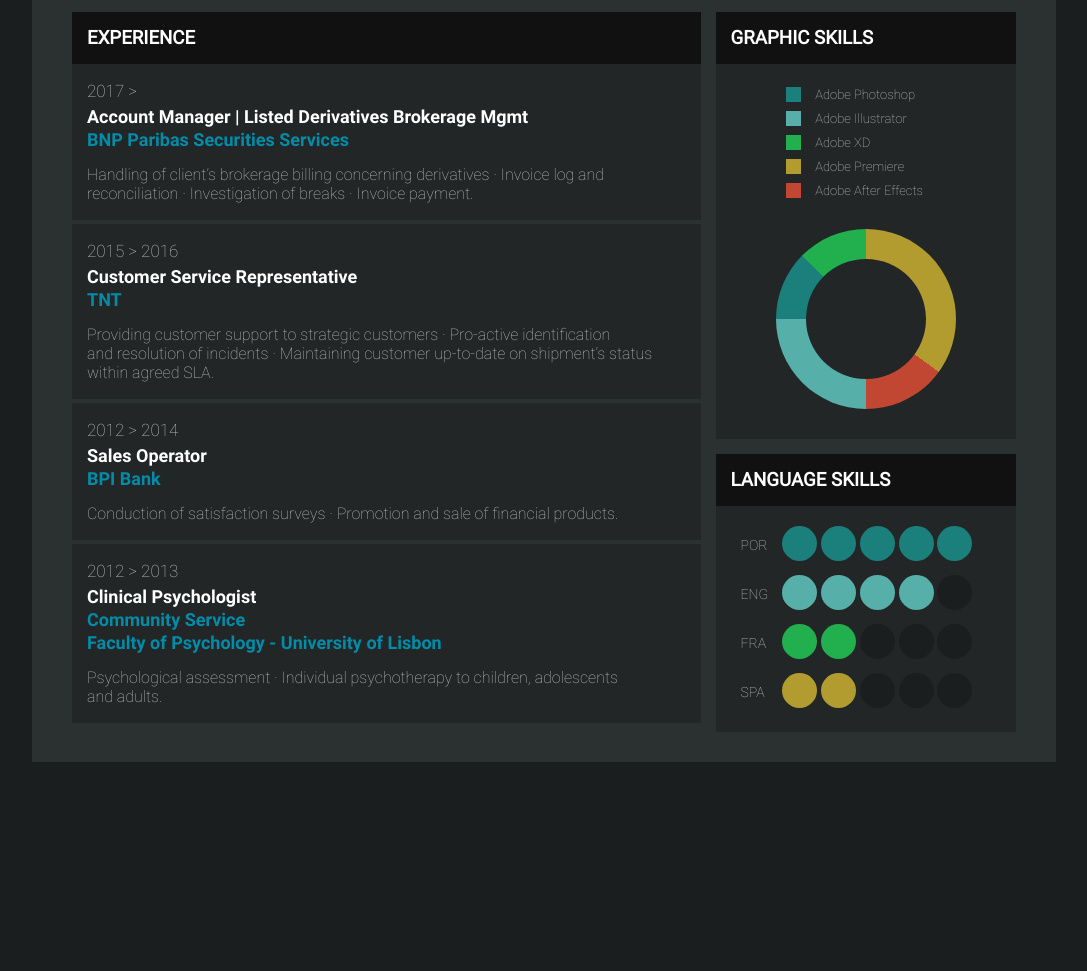
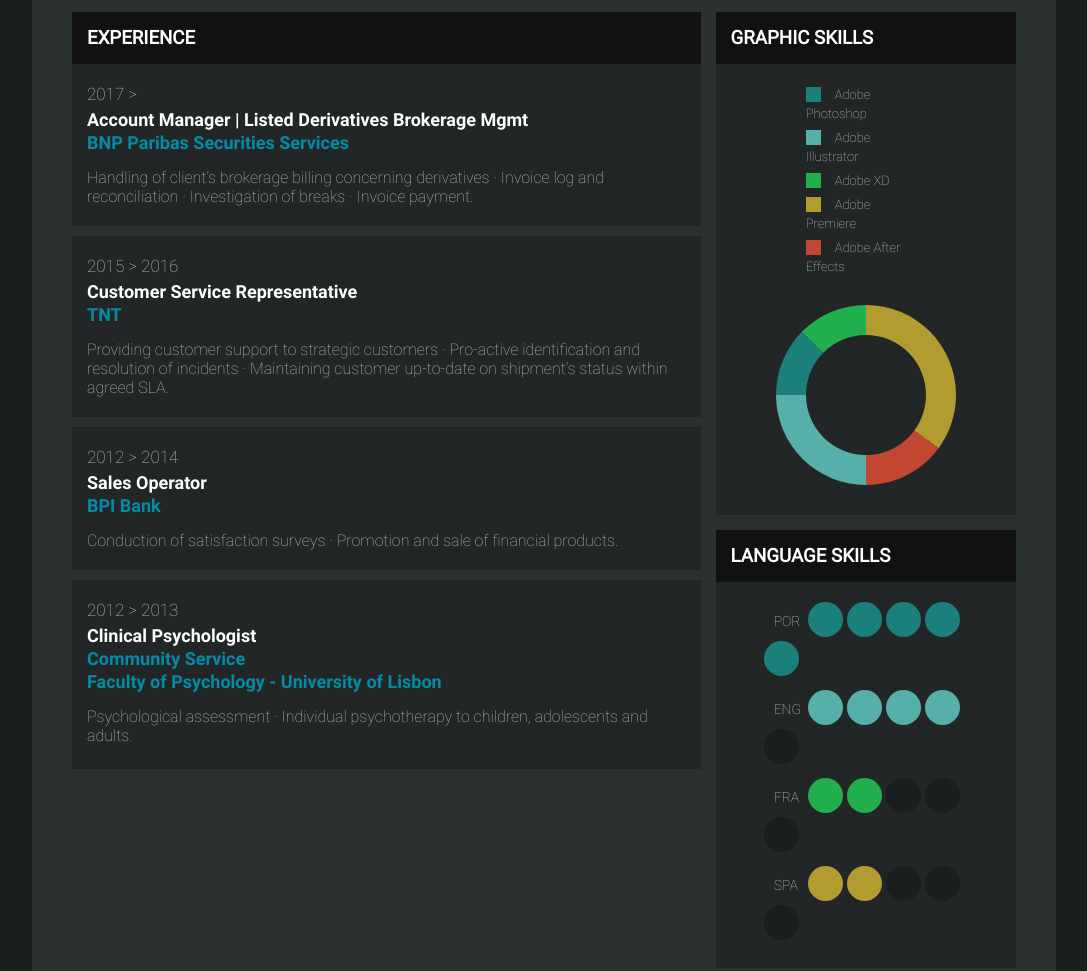
Before and after one commit to Kitkathawk/Kitkathawk.github.io, a plain HTML site: page index.html in a window 1280 px wide. Shown: the part 1220-2191 px from the top of the page, without its empty margins (96-1183 px from the left). Before the commit the page ends 2052 px from the top, so only its background shows below. Drawn offline with Linux system fonts and the light colour scheme.

Commit message:
Desktop version complete.

```diff
--- a/css/style.css
+++ b/css/style.css
@@ -171,7 +171,7 @@ nav {
 	color: #c2c4c4;
 	font-family: 'Robotothin';
 	align-self: start;
-	margin-top: 25px;
+	margin-top: 35px;
 }
 
 #profile-pitch p {
@@ -251,19 +251,20 @@ nav {
 	font-family: 'Robotothin';
 	color: #c2c4c4;
 	font-size: 16px;
-	margin: 15px 15px 15px;
+	margin: 15px;
+    width: 95%;
 }
 
 .experience .entry {
-	padding: 2px 0;
+	padding: 5px 0;
 }
 
-.experience .entry:nth-child(4) {
-	padding-bottom: 5px;
+.last {
+	margin-bottom: 4px;
 }
 
 hr {
-	border: 2px solid #2b3030;
+	border: 5px solid #2b3030;
 }
 
 
@@ -279,7 +280,7 @@ hr {
 }
 
 .programming-skills .content {
-	width: 80%;
+	width: 62%;
     margin: 33px auto 45px auto;
 }
 
@@ -350,8 +351,8 @@ hr {
 }
 
 .graphic-apps {
-	width: 53%;
-    margin: 20px auto 10px auto;
+	width: 40%;
+    margin: 20px auto;
 }
 
 .app-label {
@@ -425,12 +426,12 @@ hr {
 }
 
 .languages .content {
-	margin: 20px 0;
+	margin: 20px 0 24px 0;
 }
 
 .lang {
     margin: 10px auto;
-    width: 90%;
+    width: 68%;
 }
 
 .lang-code {
--- a/index.html
+++ b/index.html
@@ -176,7 +176,7 @@
 						<p>BNP Paribas Securities Services</p>
 					</div>
 					<div class="entry-description">
-						<p>Handling of client’s brokerage billing concerning derivatives · Invoice log and  <br> reconciliation · Investigation of breaks · Invoice payment.</p>
+						<p>Handling of client’s brokerage billing concerning derivatives · Invoice log and reconciliation · Investigation of breaks · Invoice payment.</p>
 					</div>
 				</div>
 
@@ -193,7 +193,7 @@
 						<p>TNT</p>
 					</div>
 					<div class="entry-description">
-						<p>Providing customer support to strategic customers · Pro-active identification <br> and resolution of incidents · Maintaining customer up-to-date on shipment’s status <br> within agreed SLA.</p>
+						<p>Providing customer support to strategic customers · Pro-active identification and resolution of incidents · Maintaining customer up-to-date on shipment’s status within agreed SLA.</p>
 					</div>
 				</div>
 
@@ -216,7 +216,7 @@
 
 				<hr>
 
-				<div class="entry">
+				<div class="entry last">
 					<div class="entry-date">
 						<p>2012 > 2013</p>
 					</div>
@@ -228,7 +228,7 @@
 						<p>Faculty of Psychology - University of Lisbon</p>
 					</div>
 					<div class="entry-description">
-						<p>Psychological assessment · Individual psychotherapy to children, adolescents <br> and adults.</p>
+						<p>Psychological assessment · Individual psychotherapy to children, adolescents and adults.</p>
 					</div>
 				</div>
 			</div>
```
